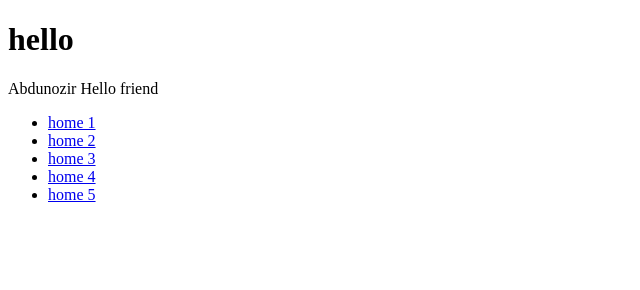
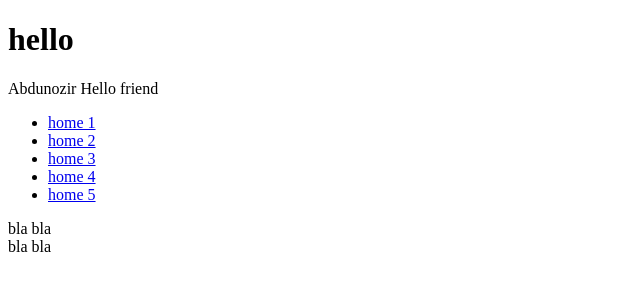
Before and after one commit to abdunozir/alllan-repo, a plain HTML site: page index.html in a window 1280 px wide. Shown: the whole page, without its empty margins (0-640 px from the left). Drawn offline with Linux system fonts and the light colour scheme.

Commit message:
branch added

```diff
--- a/index.html
+++ b/index.html
@@ -19,5 +19,17 @@
         <li class="navli"><a href="https://t.me/ibyvtnq">home 5</a></li>
       </ul>
     </nav>
+    <main>
+      <div class="container">
+        <section class="section_1">
+          <div class="circle">
+              bla bla
+          </div>
+          <div class="cube">
+              bla bla
+          </div>
+        </section>
+      </div>
+    </main>
   </body>
 </html>
```
